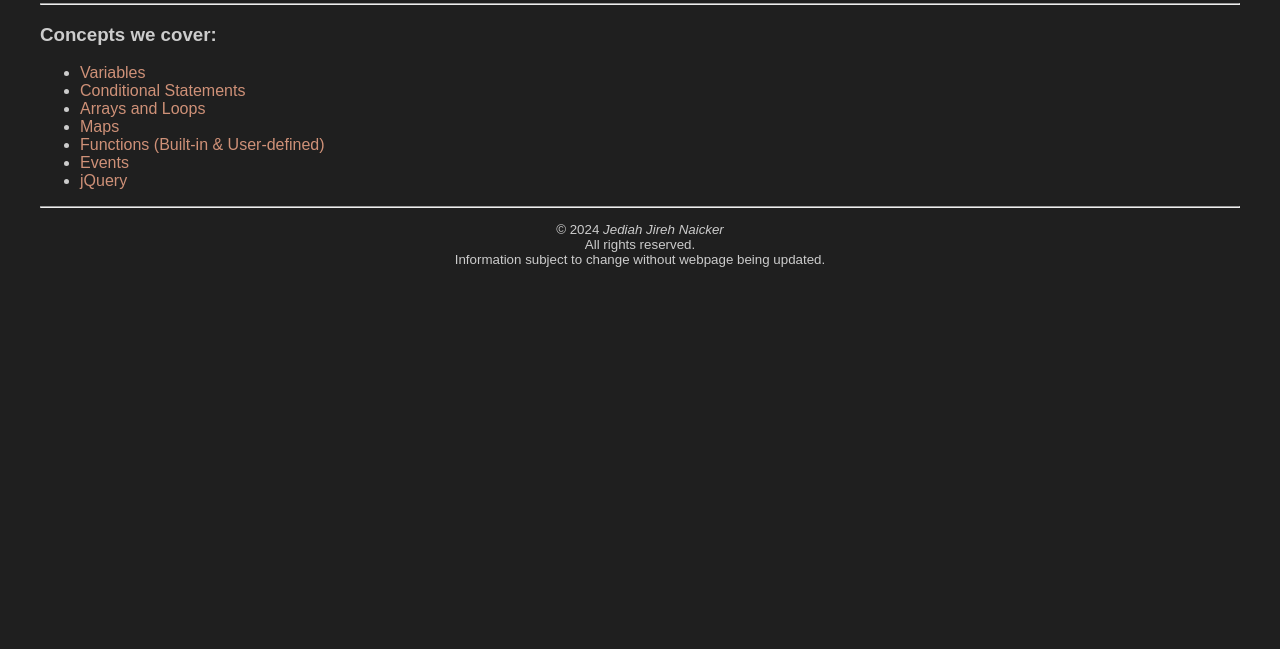
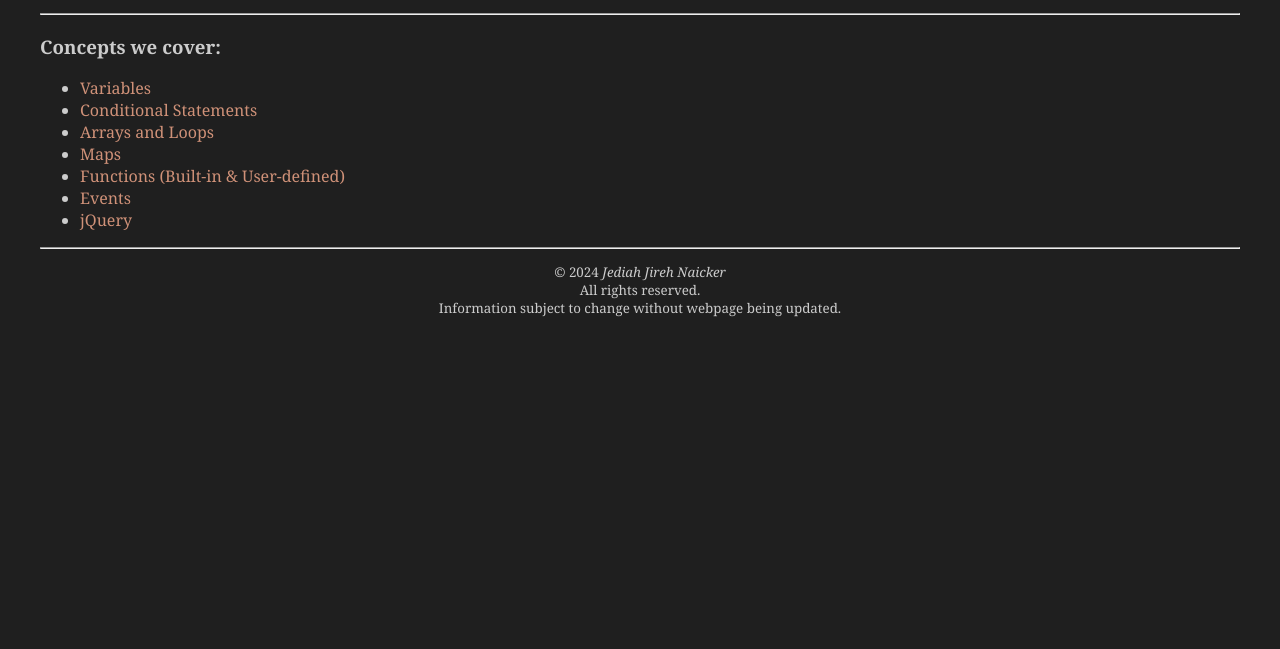
Before and after one commit to jediahjireh/javascript-tutorial, a plain HTML site: page index.html in a window 1280 px wide. Shown: the part 151-800 px from the top of the page. Drawn offline with Linux system fonts and the light colour scheme.

Commit message:
Update styles.css
Change font-family list to cater for text display on Safari

```diff
--- a/styles.css
+++ b/styles.css
@@ -4,7 +4,7 @@
 body {
     margin: 20px;
     padding: 20px;
-    font-family: fantasy, sans-serif;
+    font-family: 'Georgia', 'Times New Roman', Garamond, sans-serif;
     background-color: #1f1f1f;
     color: #cccccc;
 }
```
